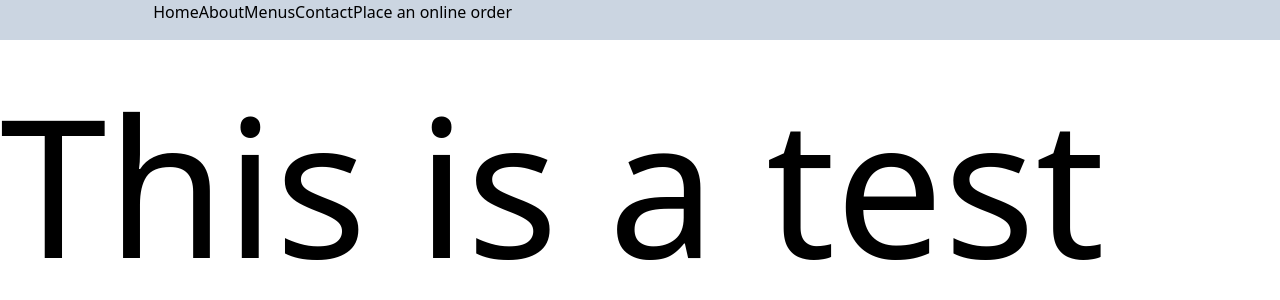
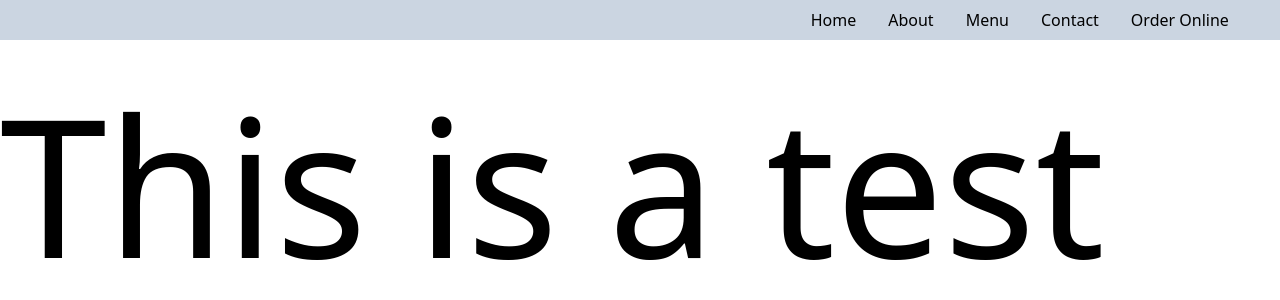
Before and after one commit to Baottran21/Mi_Tierra, a React (Vite) app: page / in a window 1280 px wide. Shown: the top 300 px of the page. Built offline with nearby package versions, Linux system fonts and the light colour scheme.

Commit message:
Needing to work the Nav Bar

```diff
--- a/src/components/Navigation/Nav.jsx
+++ b/src/components/Navigation/Nav.jsx
@@ -2,14 +2,24 @@ const NavBar = () => {
   return (
     <>
       <div className="h-[5vh] w-full bg-slate-300 ">
-        <div id="nav-container" className="flex flex-row w-[40vw] justify-end">
-          <nav className="flex flex-row cursor-pointer justify-end">
+        <div
+          id="nav-container"
+          className="flex flex-row w-full h-full justify-end"
+        >
+          <ul className="flex flex-row mr-[4vw] justify-center items-center gap-8 cursor-pointer">
+            <li>Home</li>
+            <li>About</li>
+            <li>Menu</li>
+            <li>Contact</li>
+            <li>Order Online</li>
+          </ul>
+          {/* <nav className="flex flex-row cursor-pointer gap-6 items-center mr-10">
             <h1>Home</h1>
             <h1>About</h1>
             <h1>Menus</h1>
             <h1>Contact</h1>
             <h1>Place an online order</h1>
-          </nav>
+          </nav> */}
         </div>
       </div>
     </>
```
